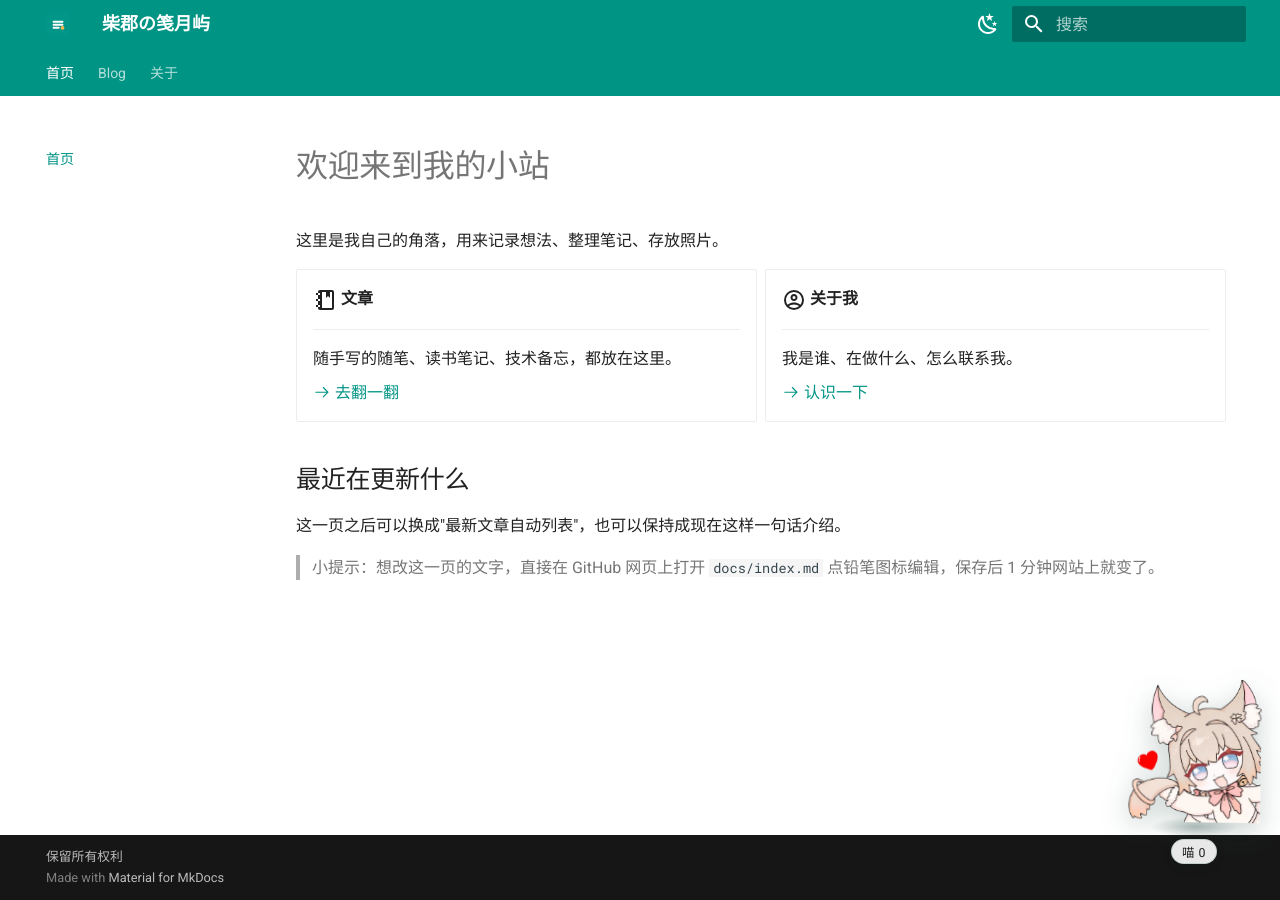
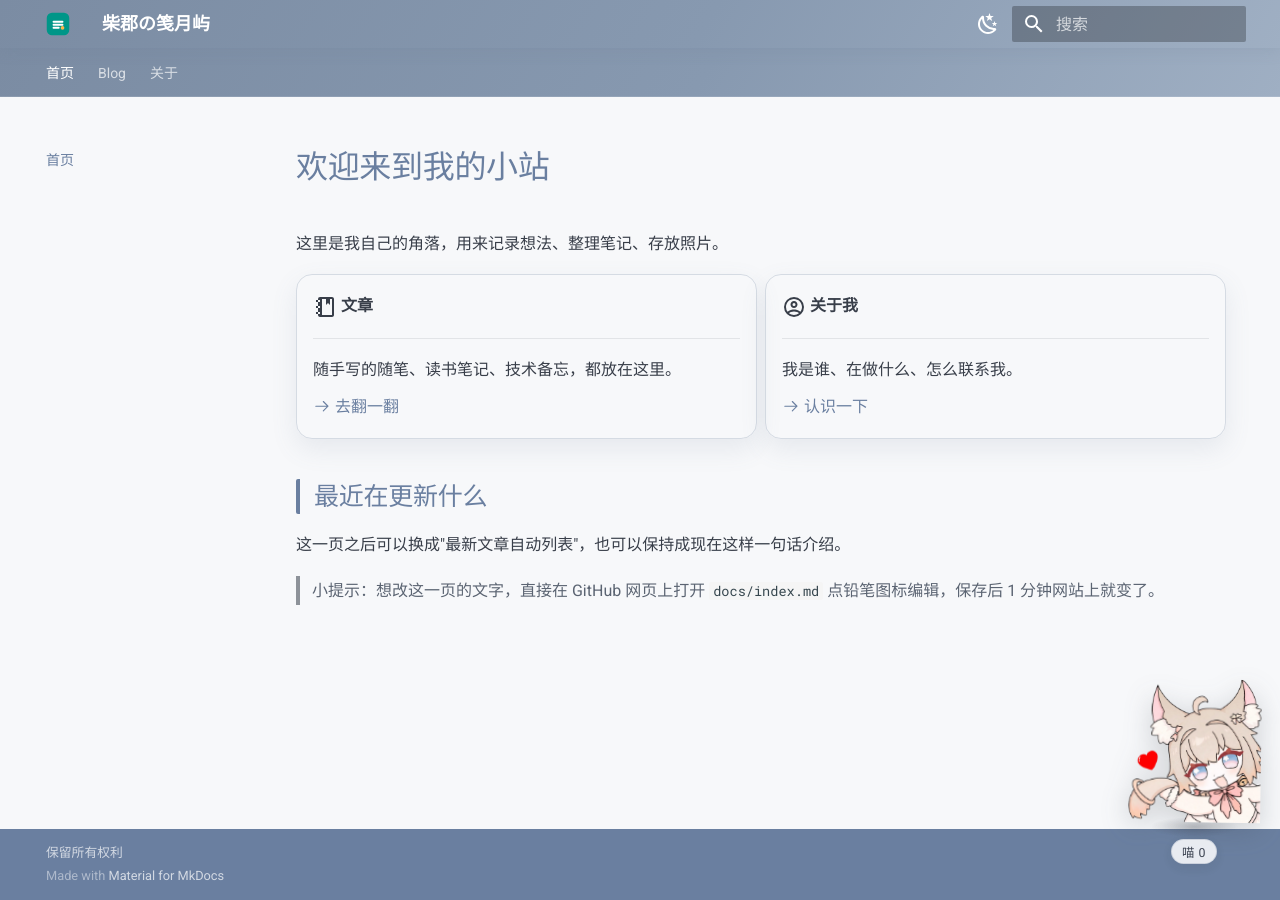
Before and after one commit to Cheshire-qwq/mysite, an MkDocs documentation site: the page built from docs/index.md, in a window 1280 px wide. Built offline with MkDocs 1.6.1 and Material for MkDocs 9.7.7, drawn with Linux system fonts in a browser that asks for light colours.

Commit message:
配色改为浅灰蓝 #8799B0（浅/深两套），去掉敲一下挂件的音效

```diff
--- a/docs/assets/extra.css
+++ b/docs/assets/extra.css
@@ -1,8 +1,90 @@
 /* ============================================================
    extra.css —— 站点微调（在 Material 主题样式之后加载）
+   0) 全局配色：浅灰蓝 #8799B0
    1) 关掉右栏的「目录」
    2) 右下角「敲一下」角色挂件的样式
+   ------------------------------------------------------------
+   想换颜色只改「0. 配色」这一段即可（两套方案：白底 / 暗色）
    ============================================================ */
+
+/* ---------- 0. 配色 ---------- */
+/* 浅色（白底）：背景 #F7F8FA ／ 正文 #383E49 ／ 标题·强调 #6A7FA0 ／ 主色 #8799B0 */
+[data-md-color-scheme="default"] {
+  --md-default-bg-color: #F7F8FA;
+  --md-default-bg-color--light: #FFFFFF;
+  --md-default-fg-color: #383E49;
+  --md-default-fg-color--light: #5B6472;
+  --md-default-fg-color--lighter: rgba(56, 62, 73, .55);
+  --md-default-fg-color--lightest: rgba(56, 62, 73, .10);
+  --md-typeset-a-color: #6A7FA0;
+  --md-accent-fg-color: #6A7FA0;
+  --md-footer-bg-color: #7B8CA3;
+  --md-footer-bg-color--dark: #6A7FA0;
+  --site-head: linear-gradient(120deg, #7B8CA3 0%, #8799B0 55%, #9FAFC3 100%);
+  --site-title: #6A7FA0;
+  --site-card-border: rgba(135, 153, 176, .30);
+  --site-shadow: rgba(104, 120, 146, .12);
+}
+
+/* 深色（暗模式）：背景 #1A1D24 ／ 正文 #D1D8E3 ／ 标题·强调 #8799B0 */
+[data-md-color-scheme="slate"] {
+  --md-default-bg-color: #1A1D24;
+  --md-default-bg-color--light: #20242D;
+  --md-default-fg-color: #D1D8E3;
+  --md-default-fg-color--light: rgba(209, 216, 227, .75);
+  --md-default-fg-color--lighter: rgba(209, 216, 227, .45);
+  --md-default-fg-color--lightest: rgba(209, 216, 227, .12);
+  --md-typeset-a-color: #8799B0;
+  --md-accent-fg-color: #8799B0;
+  --md-footer-bg-color: #232833;
+  --md-footer-bg-color--dark: #1A1D24;
+  --site-head: linear-gradient(120deg, #232833 0%, #2C3240 55%, #3A4152 100%);
+  --site-title: #8799B0;
+  --site-card-border: rgba(135, 153, 176, .26);
+  --site-shadow: rgba(0, 0, 0, .45);
+}
+
+body { background: var(--md-default-bg-color) !important; }
+
+/* 顶部导航栏 / 栏目条 */
+.md-header {
+  background: var(--site-head) !important;
+  box-shadow: 0 2px 16px rgba(104, 120, 146, .18);
+}
+.md-tabs {
+  background: var(--site-head) !important;
+  border-bottom: 1px solid rgba(255, 255, 255, .12);
+}
+
+/* 标题用强调色，正文保持低对比深灰，久看不累 */
+.md-typeset h1,
+.md-typeset h2,
+.md-typeset h3 {
+  color: var(--site-title);
+}
+.md-typeset h2 {
+  padding-left: .7rem;
+  border-left: 4px solid var(--site-title);
+  border-radius: 2px;
+}
+
+/* 正文行距与字号 */
+.md-typeset { line-height: 1.85; }
+.md-typeset p { margin-bottom: .9em; }
+
+/* 首页卡片：圆角 + 悬浮阴影 */
+.md-typeset .grid.cards > ul > li,
+.md-typeset .grid.cards > ol > li {
+  border: 1px solid var(--site-card-border);
+  border-radius: 16px;
+  box-shadow: 0 10px 26px var(--site-shadow);
+  transition: transform .25s, box-shadow .25s, border-color .25s;
+}
+.md-typeset .grid.cards > ul > li:hover,
+.md-typeset .grid.cards > ol > li:hover {
+  transform: translateY(-3px);
+  box-shadow: 0 16px 34px var(--site-shadow);
+}
 
 /* ---------- 1. 去掉右栏目录 ---------- */
 .md-sidebar--secondary { display: none !important; }
@@ -47,7 +129,7 @@
   width: 132px;
   height: auto;
   display: block;
-  filter: drop-shadow(0 8px 14px rgba(18, 58, 48, .22));
+  filter: drop-shadow(0 8px 14px rgba(56, 62, 73, .22));
   animation: mokuoIdle 3.6s ease-in-out infinite;
   transform-origin: 50% 100%;
 }
@@ -58,7 +140,7 @@
   height: 20px;
   margin-top: -10px;
   border-radius: 50%;
-  background: radial-gradient(closest-side, rgba(18, 58, 48, .28), rgba(18, 58, 48, 0));
+  background: radial-gradient(closest-side, rgba(56, 62, 73, .28), rgba(56, 62, 73, 0));
   pointer-events: none;
 }
 
@@ -83,7 +165,7 @@
   height: 26px;
   margin: -13px 0 0 -13px;
   border-radius: 50%;
-  border: 2px solid #c8901f;
+  border: 2px solid #6A7FA0;
   opacity: 0;
   pointer-events: none;
 }
@@ -100,14 +182,11 @@
   color: var(--md-default-fg-color);
   opacity: .9;
   background: var(--md-default-bg-color);
-  border: 1px solid rgba(31, 92, 77, .18);
+  border: 1px solid var(--site-card-border);
   border-radius: 999px;
   padding: .12rem .5rem;
   white-space: nowrap;
-  box-shadow: 0 4px 12px rgba(18, 58, 48, .12);
-}
-[data-md-color-scheme="slate"] .mokuo__label {
-  border-color: rgba(160, 220, 200, .16);
+  box-shadow: 0 4px 12px rgba(56, 62, 73, .12);
 }
 
 /* 点击后浮起的小气泡：上面一行“点点关注谢谢喵”，下面一个大“喵” */
@@ -124,8 +203,8 @@
   border-radius: 14px;
   line-height: 1.35;
   background: var(--md-default-bg-color);
-  border: 1px solid rgba(31, 92, 77, .18);
-  box-shadow: 0 6px 16px rgba(18, 58, 48, .16);
+  border: 1px solid var(--site-card-border);
+  box-shadow: 0 6px 16px rgba(56, 62, 73, .16);
   pointer-events: none;
   opacity: 0;
   white-space: nowrap;
@@ -140,7 +219,7 @@
 .mokuo__pop strong {
   font-size: .92rem;
   font-weight: 800;
-  color: #c8901f;
+  color: #6A7FA0;
   line-height: 1.1;
 }
 .mokuo__pop.show { animation: mokuoPop .9s ease forwards; }
@@ -152,10 +231,9 @@
 }
 
 [data-md-color-scheme="slate"] .mokuo__pop {
-  border-color: rgba(160, 220, 200, .16);
-  background: #16241f;
+  background: #20242D;
 }
-[data-md-color-scheme="slate"] .mokuo__pop strong { color: #e0b76a; }
+[data-md-color-scheme="slate"] .mokuo__pop strong { color: #8799B0; }
 
 @media (max-width: 44.9375em) {
   .mokuo { right: .5rem; bottom: 1rem; }
--- a/docs/assets/site.js
+++ b/docs/assets/site.js
@@ -2,12 +2,10 @@
    site.js —— 右下角「敲一下」角色挂件
    样式在 assets/extra.css，这里只负责行为
    换角色图：替换 assets/cheshire.png 即可（保持透明底 PNG）
-   想静音：把下面 SOUND 改成 false
+   无音效：点击只有动画与震动反馈
    ============================================================ */
 (function () {
   "use strict";
-
-  var SOUND = true;
 
   /* 找到 site.js 自己的地址，拼出 assets/cheshire.png 的绝对路径，
      这样文章在 /blog/2026/xx/ 这种多级目录里图片也不会丢 */
@@ -73,37 +71,6 @@
     wrap.appendChild(label);
     document.body.appendChild(wrap);
 
-    var audioCtx = null;
-    function tok() {
-      if (!SOUND) return;
-      try {
-        if (!audioCtx) audioCtx = new (window.AudioContext || window.webkitAudioContext)();
-        var t = audioCtx.currentTime;
-        // 空腔木头音：低频三角波 + 快速衰减
-        var osc = audioCtx.createOscillator();
-        var g1 = audioCtx.createGain();
-        osc.type = 'triangle';
-        osc.frequency.setValueAtTime(320, t);
-        osc.frequency.exponentialRampToValueAtTime(120, t + 0.09);
-        g1.gain.setValueAtTime(0.18, t);
-        g1.gain.exponentialRampToValueAtTime(0.001, t + 0.12);
-        osc.connect(g1).connect(audioCtx.destination);
-        osc.start(t);
-        osc.stop(t + 0.14);
-        // 一瞬间的敲击噪声
-        var buf = audioCtx.createBuffer(1, 96, audioCtx.sampleRate);
-        var ch = buf.getChannelData(0);
-        for (var i = 0; i < ch.length; i++) ch[i] = (Math.random() * 2 - 1) * (1 - i / ch.length);
-        var src = audioCtx.createBufferSource();
-        var g2 = audioCtx.createGain();
-        src.buffer = buf;
-        g2.gain.setValueAtTime(0.12, t);
-        g2.gain.exponentialRampToValueAtTime(0.001, t + 0.06);
-        src.connect(g2).connect(audioCtx.destination);
-        src.start(t);
-      } catch (e) { /* 静音也能敲 */ }
-    }
-
     function hit() {
       count++;
       label.textContent = '喵 ' + count;
@@ -117,7 +84,6 @@
       pop.classList.remove('show');
       void pop.offsetWidth;
       pop.classList.add('show');
-      tok();
       if (navigator.vibrate) { try { navigator.vibrate(18); } catch (e) {} }
     }
 
--- a/mkdocs.yml
+++ b/mkdocs.yml
@@ -12,15 +12,15 @@ theme:
   palette:
     - media: "(prefers-color-scheme: light)"
       scheme: default
-      primary: teal
-      accent: amber
+      primary: '#8799B0'
+      accent: '#6A7FA0'
       toggle:
         icon: material/weather-night
         name: 切换到夜间模式
     - media: "(prefers-color-scheme: dark)"
       scheme: slate
-      primary: teal
-      accent: amber
+      primary: '#8799B0'
+      accent: '#6A7FA0'
       toggle:
         icon: material/weather-sunny
         name: 切换到日间模式
```
